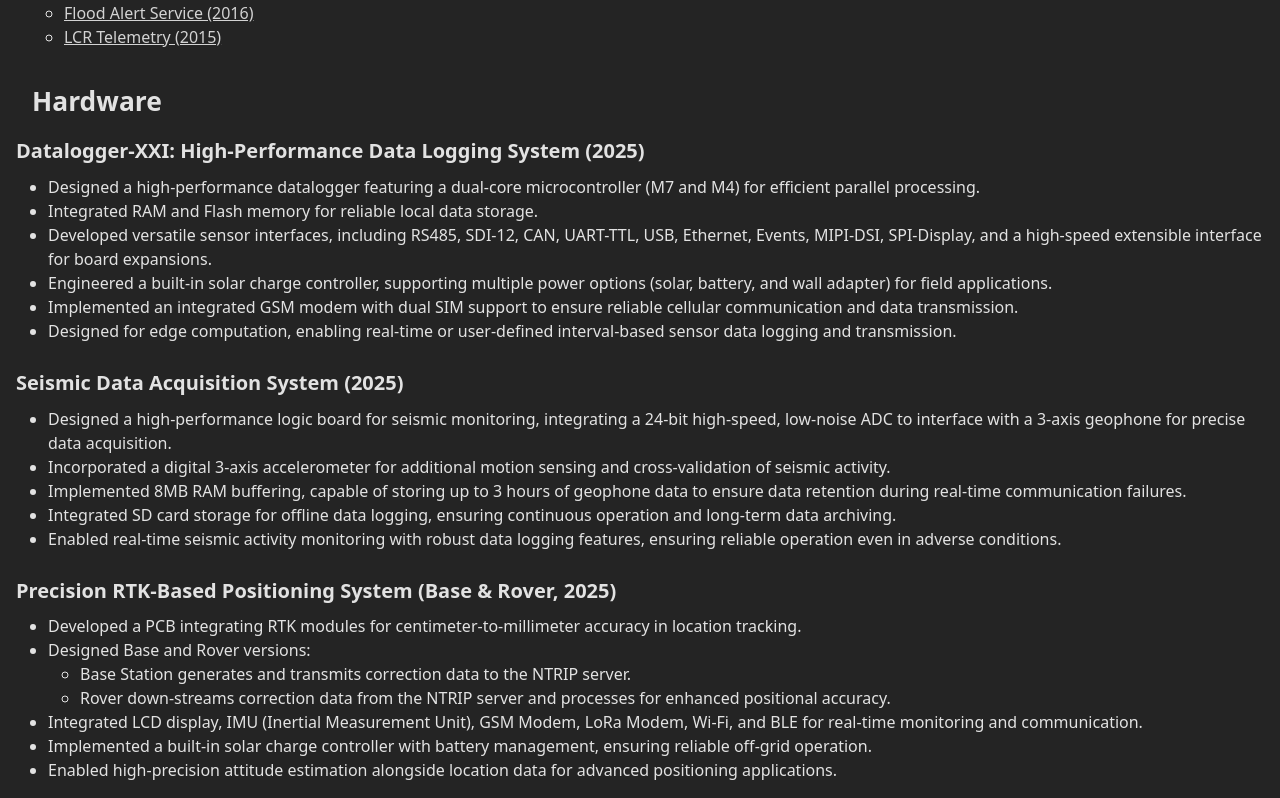
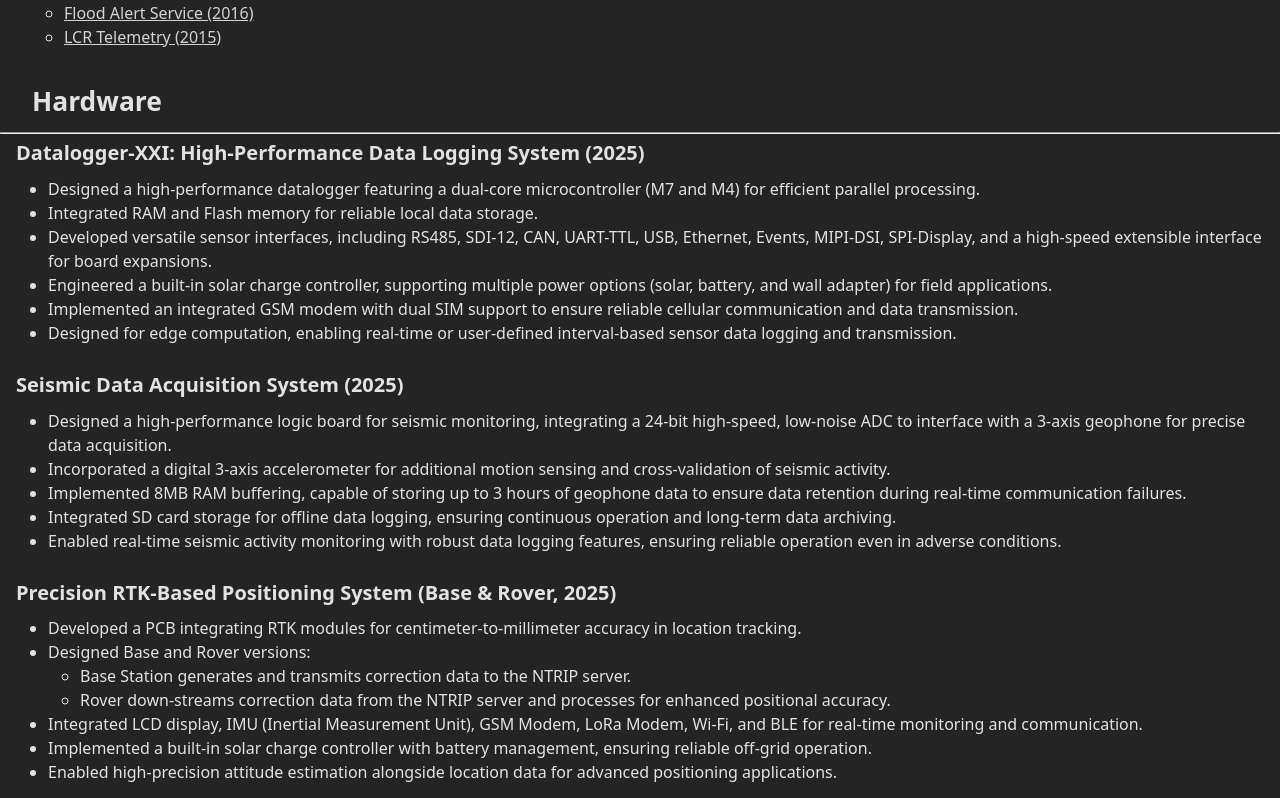
Before and after one commit to rohsins/project, a Preact app: page / in a window 1280 px wide. Shown: the part 2062-2860 px from the top of the page. Built offline with nearby package versions, Linux system fonts and the light colour scheme.

Commit message:
add hr tag under deptTitle

```diff
--- a/src/app.css
+++ b/src/app.css
@@ -6,6 +6,11 @@ ul {
 
 a {
 	color: lightgrey;
+}
+
+hr {
+	position:sticky;
+	top: 3.65rem;
 }
 
 .title {
@@ -46,7 +51,8 @@ h2.deptTitle {
 
 h3.projTitle {
 	position: sticky;
-	top: 3.65rem;
+	/*top: 3.65rem;*/
+	top: 3.775rem; /* 3.65 + 0.125 (height of <hr /> tag) */
 	font-size: 1.25rem;
 	padding-left: 1rem;
 	padding-top: 0.3rem;
--- a/src/projectList.jsx
+++ b/src/projectList.jsx
@@ -97,6 +97,7 @@ export const ProjectList = _ =>
 		</ul>
 
 		<h2 id="hardware" class="deptTitle">Hardware</h2>
+		<hr />
 
 		<h3 id="datalogger-xxi-high-performance-data-logging-system-2025" class="projTitle">Datalogger-XXI: High-Performance Data Logging System (2025)</h3>
 		<ul class="projDesc">
@@ -441,7 +442,7 @@ export const ProjectList = _ =>
 		</ul>
 
 		<h2 id="firmware" class="deptTitle">Firmware</h2>
-		<hr2 />
+		<hr />
 
 		<h3 id="test-firmware-for-low-power-sensor-nodes-2025" class="projTitle">Test Firmware for Low power Sensor nodes (2025)</h3>
 		<ul class="projDesc">
@@ -548,7 +549,7 @@ export const ProjectList = _ =>
 		</ul>
 
 		<h2 id="software" class="deptTitle">Software</h2>
-		<hr2 />
+		<hr />
 
 		<h3 id="unixevents-for-python-2025-open-source" class="projTitle"><a href="https://github.com/rohsins/unixevents_py">Unixevents for python</a> [2025 | Open source]</h3>
 		<ul class="projDesc">
@@ -722,7 +723,7 @@ export const ProjectList = _ =>
 		</ul>
 
 		<h2 id="computer-aided-design-cad" class="deptTitle">Computer Aided Design (CAD)</h2>
-		<hr2 />
+		<hr />
 
 		<h3 id="enclosure-design-for-infrastructure-monitoring-system" class="projTitle">Enclosure Design for Infrastructure Monitoring System</h3>
 		<ul class="projDesc">
```
